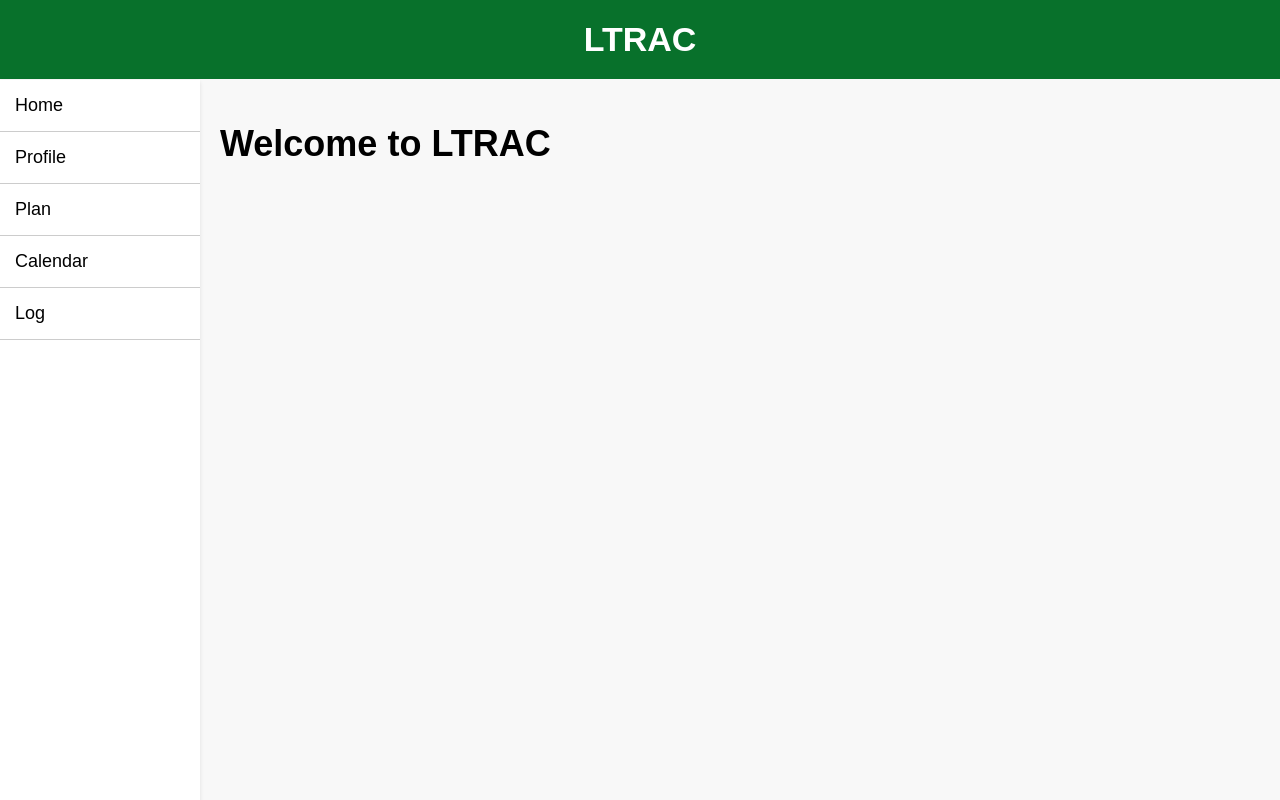
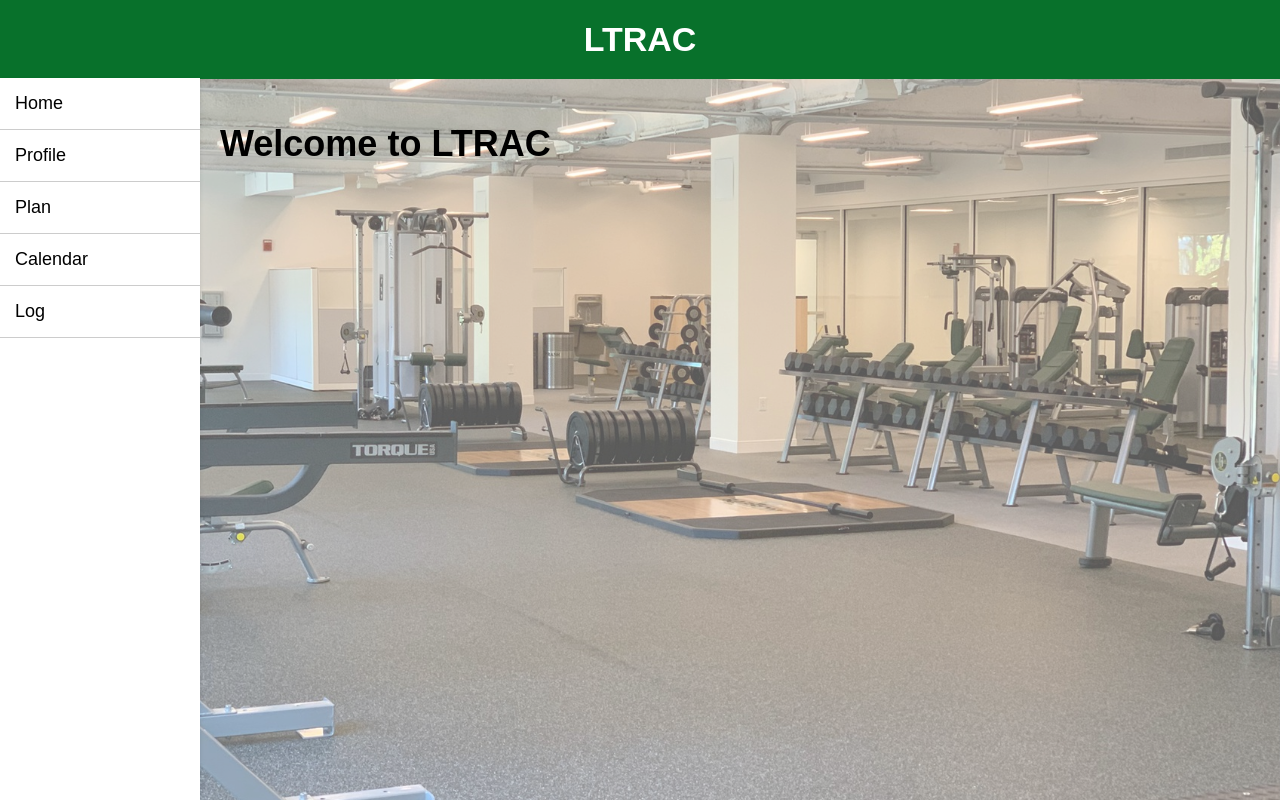
Before and after one commit to olincollege/LTRAC, a Flask app: page / in a window 1280 px wide. Run offline with Flask 3, Linux system fonts and the light colour scheme.

Commit message:
Implemented using images as background

```diff
--- a/app.py
+++ b/app.py
@@ -1,3 +1,6 @@
+"""
+website framework
+"""
 from flask import url_for, Flask, render_template, request, redirect
 from modules.plan import Exercise, Routine
 
@@ -36,7 +39,7 @@ def new_routine():
 @app.route("/submit-routine")
 def submit_routine():
     """
-    docs
+    Adds routine to Routine object
     """
     new_routine_name = request.args.get("routine-name")
     routines[new_routine_name] = Routine(new_routine_name)
@@ -70,7 +73,7 @@ def submit_exercise(routine):
 @app.route("/logs", methods=["GET", "POST"])
 def logs_page():
     """
-    Renders logging page
+    Renders logging page, access user input if present
     """
     if request.method == "POST":
         for exercise in exercise_list:
--- a/templates/base.html
+++ b/templates/base.html
@@ -3,11 +3,14 @@
 <head>
 	<title>LTRAC Gym Tracker</title>
 	<style>
+
+
+
 		body {
 			margin: 0;
 			padding: 0;
 			font-family: Arial, sans-serif;
-			background-color: #f8f8f8;
+			/* background-color: #f8f8f8; */
 		}
 		header {
 			background-color: #08712b;
@@ -18,7 +21,7 @@
 			font-weight: bold;
 		}
 		nav {
-			margin-top: 80px;
+			margin-top: 78px;
 			background-color: #fff;
 			height: 100%;
 			width: 200px;
@@ -59,6 +62,7 @@
 		}
 	</style>
 </head>
+
 <body>
 	<header>LTRAC</header>
 	<nav>
--- a/templates/home.html
+++ b/templates/home.html
@@ -1,5 +1,21 @@
 {% extends 'base.html'%}
 
 {% block main %}
+<style>
+.background{
+    background-image: url('static/img/LGRAC.jpg');
+    opacity: 0.65;
+    background-size: cover;
+    background-position: center;
+    position: fixed;
+    top: 0;
+    left: 0;
+    width: 100%;
+    height: 100%;
+    z-index: -1;
+}
+
+</style>
+<div class="background"></div>
 <h1>Welcome to LTRAC</h1>
 {% endblock %}
```
Also changed, not shown: static/img/LGRAC.jpg (added).
